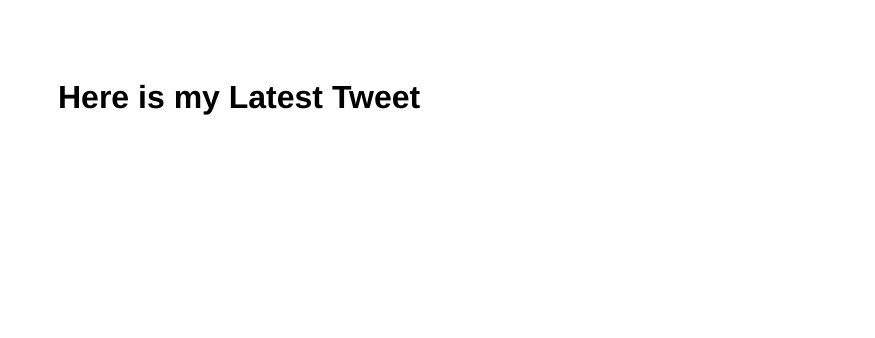
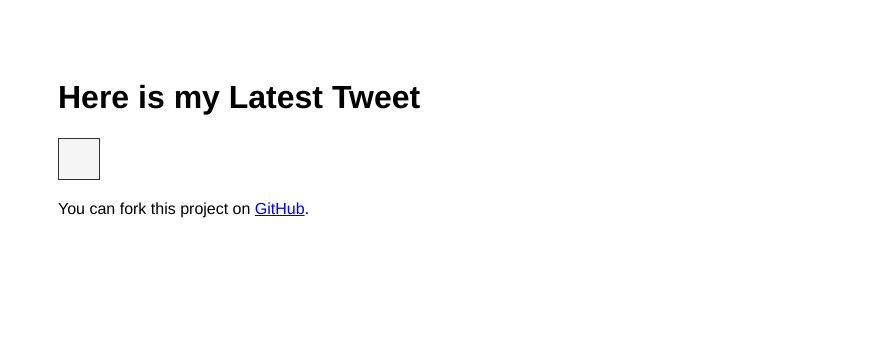
Before and after one commit to iamjpg/latest_tweet, a plain HTML site: page index.html in a window 1280 px wide. Shown: the full height of the page, 0-875 px from the left. Drawn offline with nearby package versions, Linux system fonts and the light colour scheme.

Commit message:
Simple formatting for example page

```diff
--- a/index.html
+++ b/index.html
@@ -5,6 +5,12 @@
   body {
     font-family: "Helvetica Neue", Helvetica, Verdana, Arial, sans-serif;
     padding: 50px;
+  }
+  #latest_tweet {
+    border: 1px solid #333;
+    padding: 20px;
+    background: #f5f5f5;
+    display: inline-block;
   }
   </style>
 </head>
@@ -14,6 +20,8 @@
 
   <!-- Tweet will show up here -->
   <div id="latest_tweet"></div>
+
+  <p>You can fork this project on <a href="https://github.com/iamjpg/latest_tweet">GitHub</a>.</p>
 
   <a href="https://github.com/iamjpg/latest_tweet"><img style="position: absolute; top: 0; right: 0; border: 0;" src="https://s3.amazonaws.com/github/ribbons/forkme_right_orange_ff7600.png" alt="Fork me on GitHub"></a>
 
```
